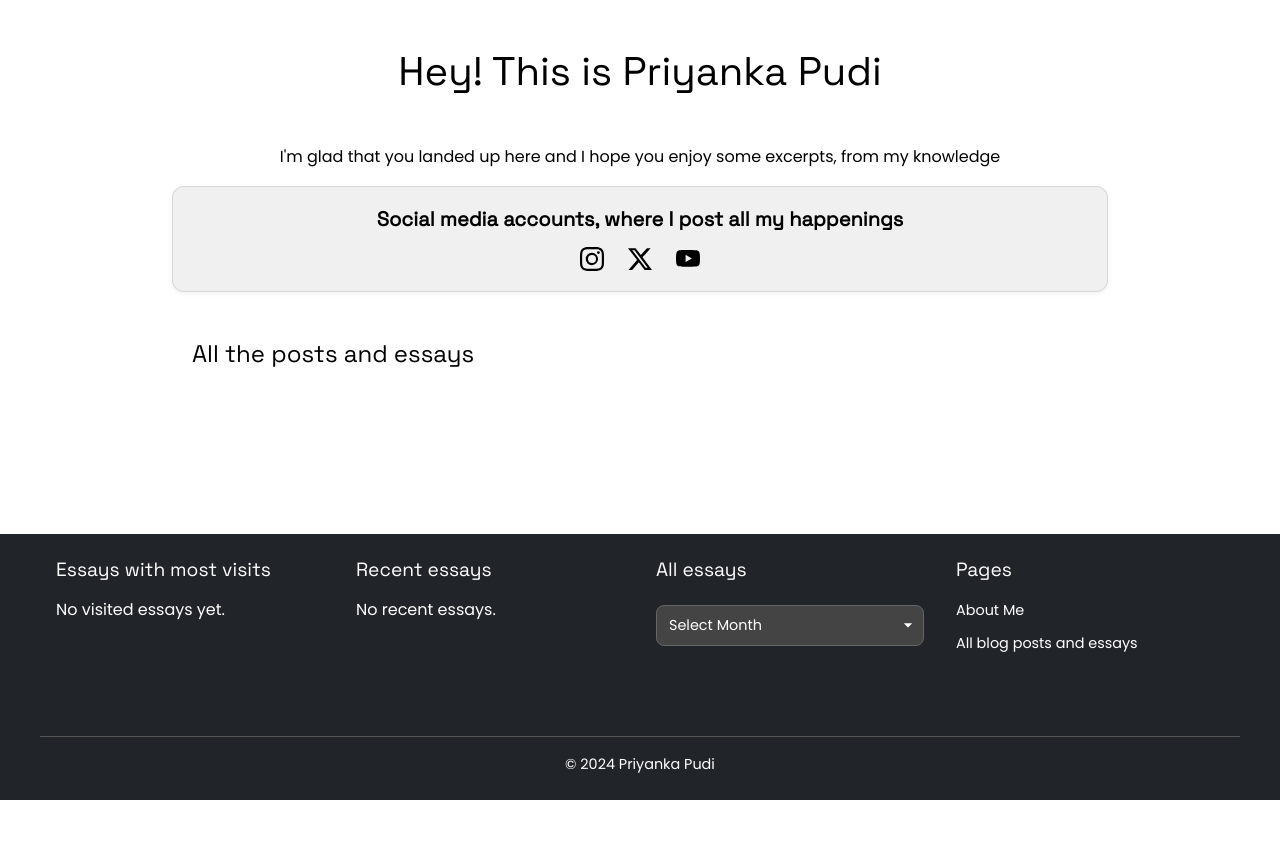
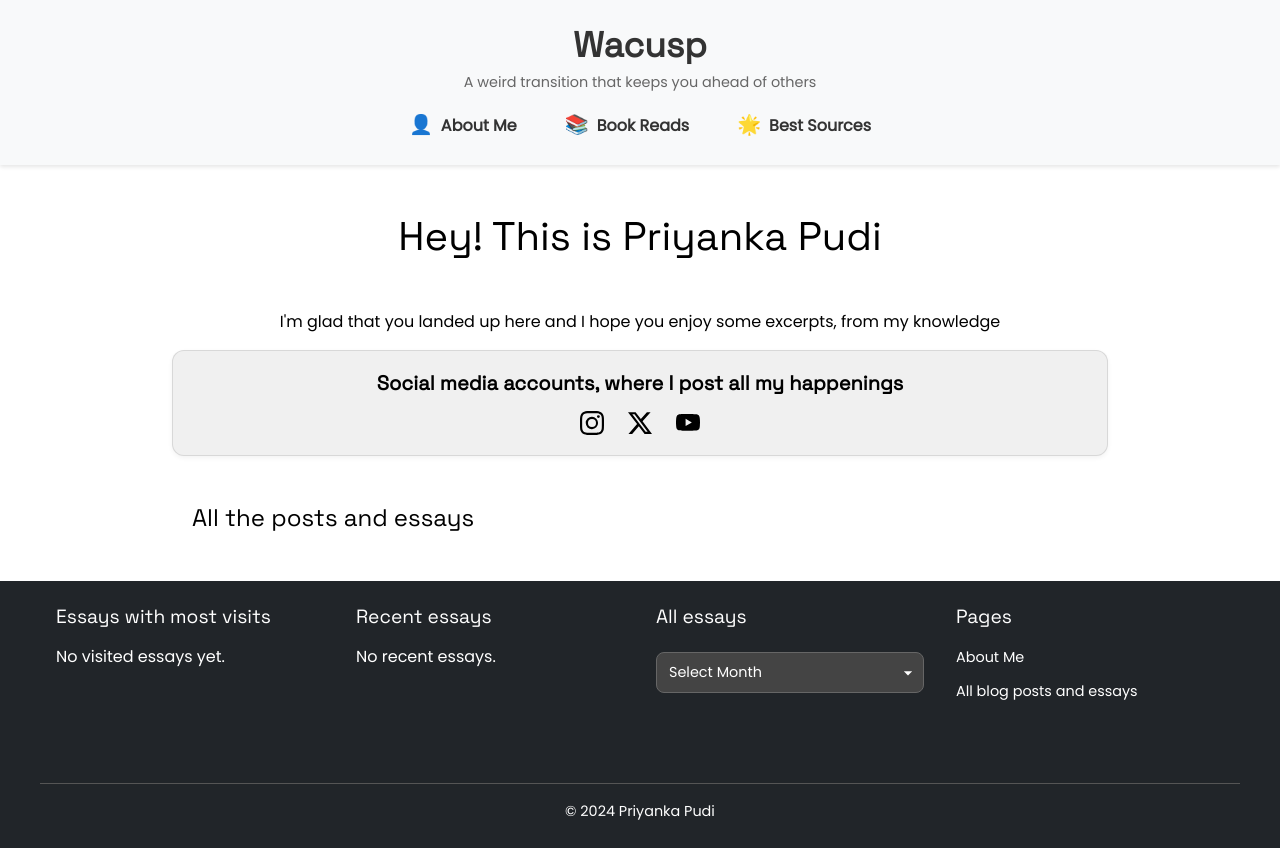
Before and after one commit to priyankaforu/priyankas-portfolio, a Flask app: page / in a window 1280 px wide. Before the commit the page ends 800 px from the top, so only its background shows below. Run offline with Flask 3, Linux system fonts and the light colour scheme.

Commit message:
Update base.html

```diff
--- a/templates/base.html
+++ b/templates/base.html
@@ -9,8 +9,18 @@
     <link rel="stylesheet" href="{{ url_for('static', filename='style.css') }}">
 </head>
 <body>
-    <header>
-        <!-- Add your header content here -->
+    <header class="site-header">
+        <div class="container">
+            <h1 class="site-title">Wacusp</h1>
+            <p class="site-subtitle">A weird transition that keeps you ahead of others</p>
+            <nav class="site-nav">
+                <ul>
+                    <li><a href="{{ url_for('about') }}" class="emoji-about">About Me</a></li>
+                    <li><a href="{{ url_for('book_reads') }}" class="emoji-book">Book Reads</a></li>
+                    <li><a href="{{ url_for('best_sources') }}" class="emoji-star">Best Sources</a></li>
+                </ul>
+            </nav>
+        </div>
     </header>
 
     <main role="main">
```
